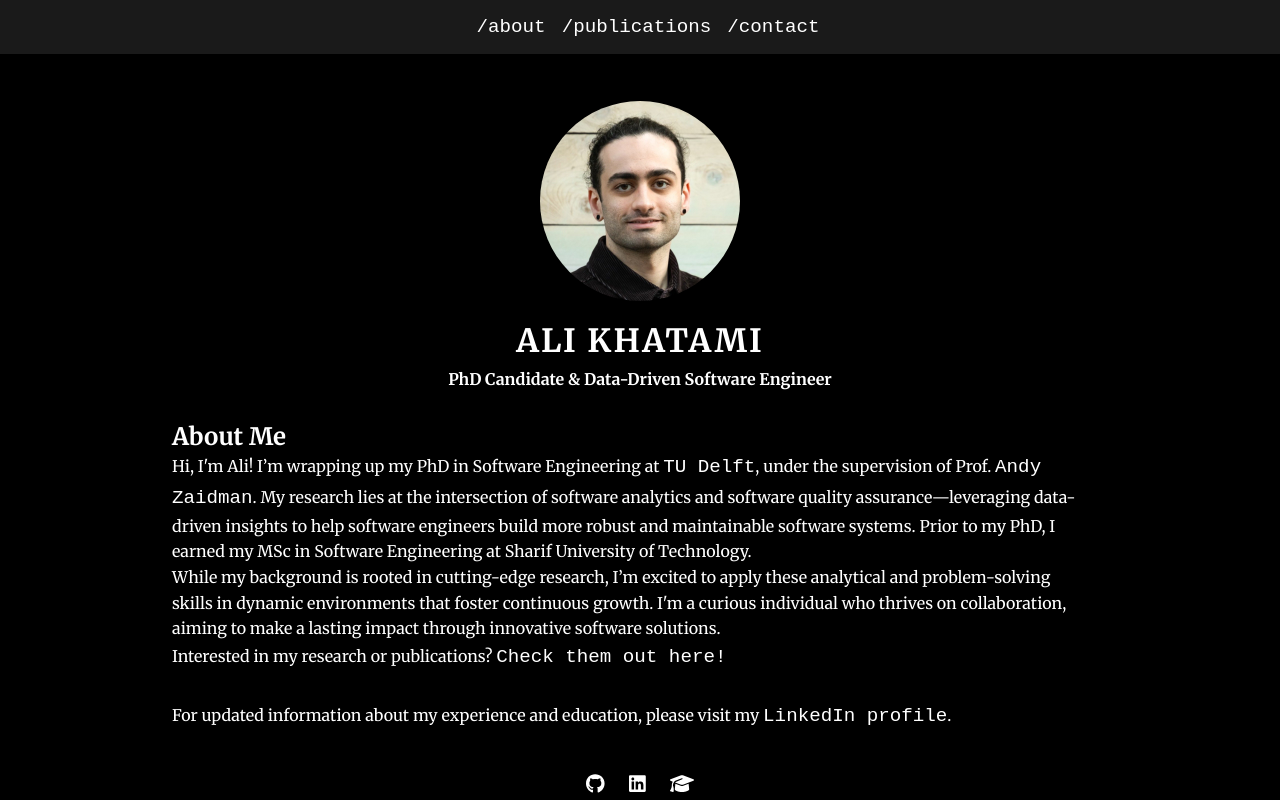
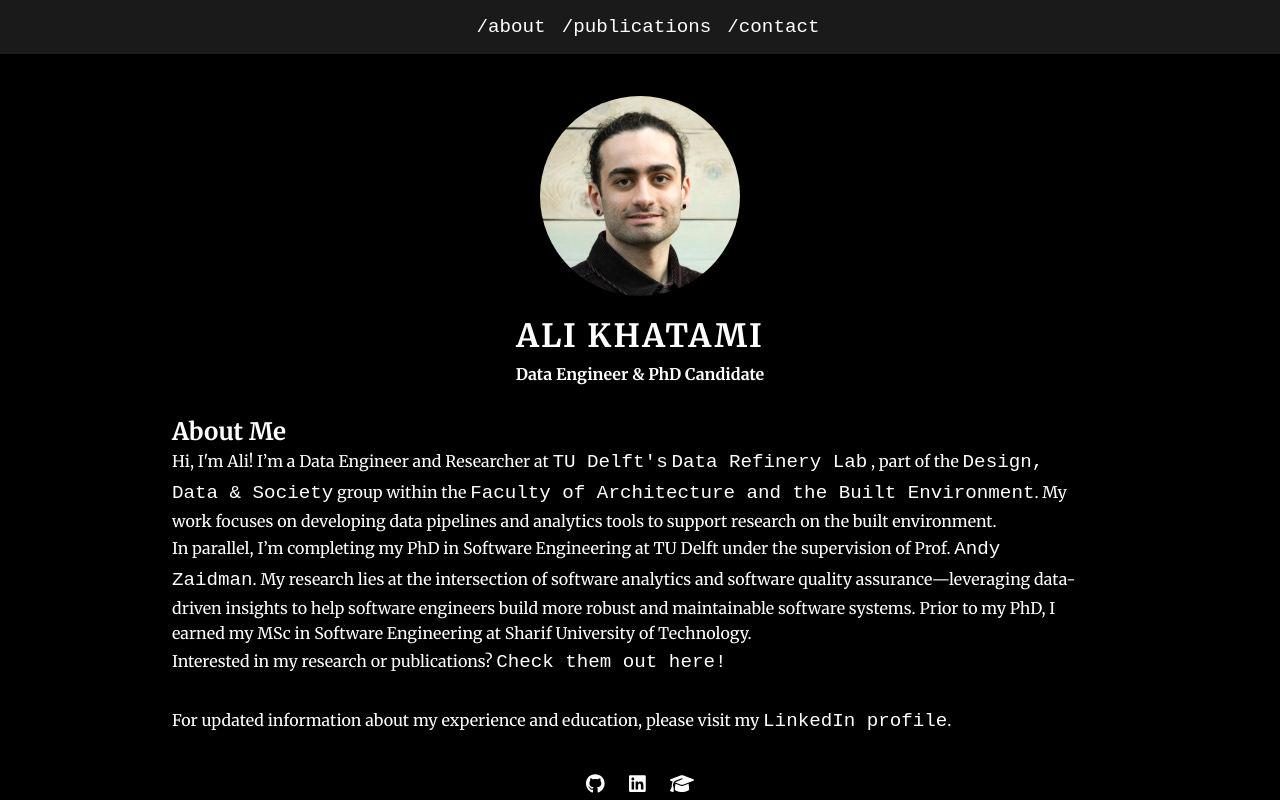
Before and after one commit to akhatami/personal-website-react, a React (Create React App) app: page / in a window 1280 px wide. Built offline with nearby package versions, Linux system fonts and the light colour scheme.

Commit message:
add new position info

```diff
--- a/src/components/About.js
+++ b/src/components/About.js
@@ -5,17 +5,24 @@ const About = () => (
         <h2>About Me</h2>
         <div className="bio">
             <p>
-                Hi, I'm Ali! I’m wrapping up my PhD in Software Engineering at{' '}
-                <a href="https://www.tudelft.nl/" target="_blank" rel="noopener noreferrer">TU Delft</a>, under the
-                supervision of Prof. <a href="https://azaidman.github.io/" target="_blank" rel="noopener noreferrer">Andy Zaidman</a>.
-                My research lies at the intersection of software analytics and software quality assurance—leveraging data-driven insights
+                Hi, I'm Ali! I’m a Data Engineer and Researcher at {' '}
+                <a href="https://www.tudelft.nl/" target="_blank" rel="noopener noreferrer">TU Delft's</a>{' '}
+                <a href="https://www.tudelft.nl/bk/onderzoek/bk-labs/data-refinery-lab"
+                   target="_blank" rel="noopener noreferrer">Data Refinery Lab</a>{' '}
+                , part of the <a href="https://www.tudelft.nl/bk/over-faculteit/afdelingen/architecture/organisatie-1/secties-en-groepen-nieuw/building-knowledge/design-data-and-society-group"
+                                 target="_blank" rel="noopener noreferrer">Design, Data & Society</a>{' '}
+                group within the{' '}
+                <a href="https://www.tudelft.nl/en/architecture-and-the-built-environment"
+                   target="_blank" rel="noopener noreferrer">Faculty of Architecture and the Built Environment</a>.
+                My work focuses on
+                developing data pipelines and analytics tools to support research on the built environment.
+            </p>
+            <p>
+                In parallel, I’m completing my PhD in Software Engineering at TU Delft under the supervision of
+                Prof. <a href="https://azaidman.github.io/" target="_blank" rel="noopener noreferrer">Andy Zaidman</a>. My research lies at the intersection of software analytics and software quality
+                assurance—leveraging data-driven insights
                 to help software engineers build more robust and maintainable software systems. Prior to my PhD, I earned my MSc
                 in Software Engineering at Sharif University of Technology.
-            </p>
-            <p>
-                While my background is rooted in cutting-edge research, I’m excited to apply these analytical and problem-solving
-                skills in dynamic environments that foster continuous growth. I'm a curious individual who thrives on collaboration,
-                aiming to make a lasting impact through innovative software solutions.
             </p>
             <p>
                 Interested in my research or publications?{' '}
--- a/src/components/Contact.js
+++ b/src/components/Contact.js
@@ -14,7 +14,7 @@ const Contact = () => {
                     <FontAwesomeIcon icon={faEnvelope} /> Get in Touch
                 </h2>
                 <p>
-                    I'm open to new opportunities and collaborations. Whether you're looking to discuss a project, need assistance with software development, or want to connect professionally, feel free to reach out!
+                    Feel free to reach out!
                 </p>
                 <div className="contact-links">
                     <a href="mailto:sakhaatami@gmail.com" className="contact-link">
--- a/src/components/HomePage.js
+++ b/src/components/HomePage.js
@@ -14,7 +14,7 @@ const HomePage = () => {
                     <div className="intro-image">
                         <img src="avatar-personal.jpeg" alt="Ali Khatami" className="profile-photo" />
                         <h1 className="name">Ali Khatami</h1>
-                        <p className="tagline">PhD Candidate & Data-Driven Software Engineer
+                        <p className="tagline">Data Engineer & PhD Candidate
                             {/*<br />Delft University of Technology*/}
                         </p>
                     </div>
```
